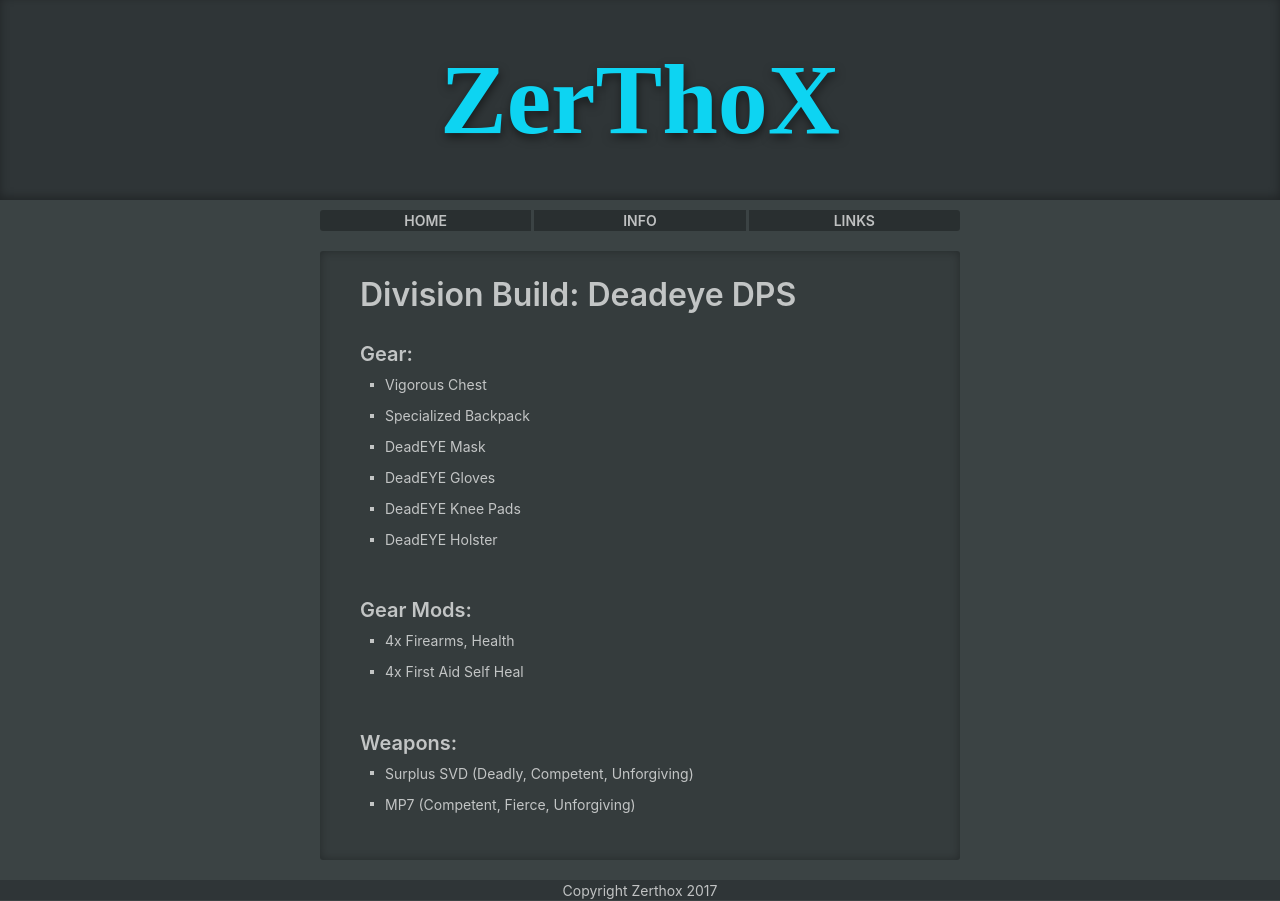
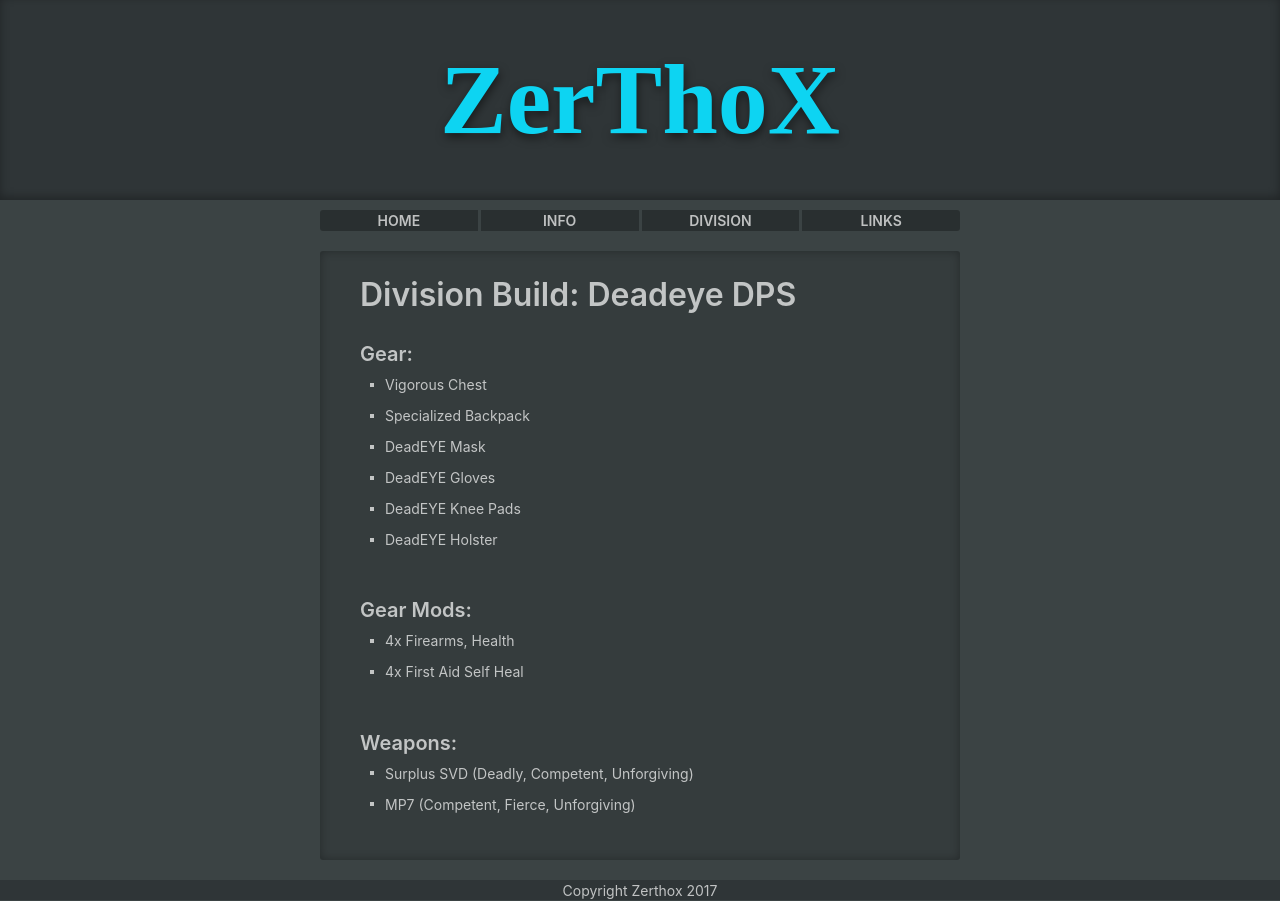
Before and after one commit to Zerthox/zerthox.github.io, a Jekyll site: the page built from division/builds/deadeye.html, in a window 1280 px wide. Built offline with Jekyll 4.4.1, drawn with Linux system fonts in a browser that asks for light colours; some web fonts are replaced.

Commit message:
Update build.html

```diff
--- a/_layouts/build.html
+++ b/_layouts/build.html
@@ -22,6 +22,7 @@ layout: build
 	    	<ul class="tab-bar">
 	      		<a href="../../index" class="tab-bar-item"><li>Home</li></a>
 	      		<a href="../../info" class="tab-bar-item"><li>Info</li></a>
+			<a href="../../division" class="tab-bar-item"><li>Division</li></a>
 	      		<a href="../../links" class="tab-bar-item"><li>Links</li></a>
 	    	</ul>
 	    	<div class="content build">
```
